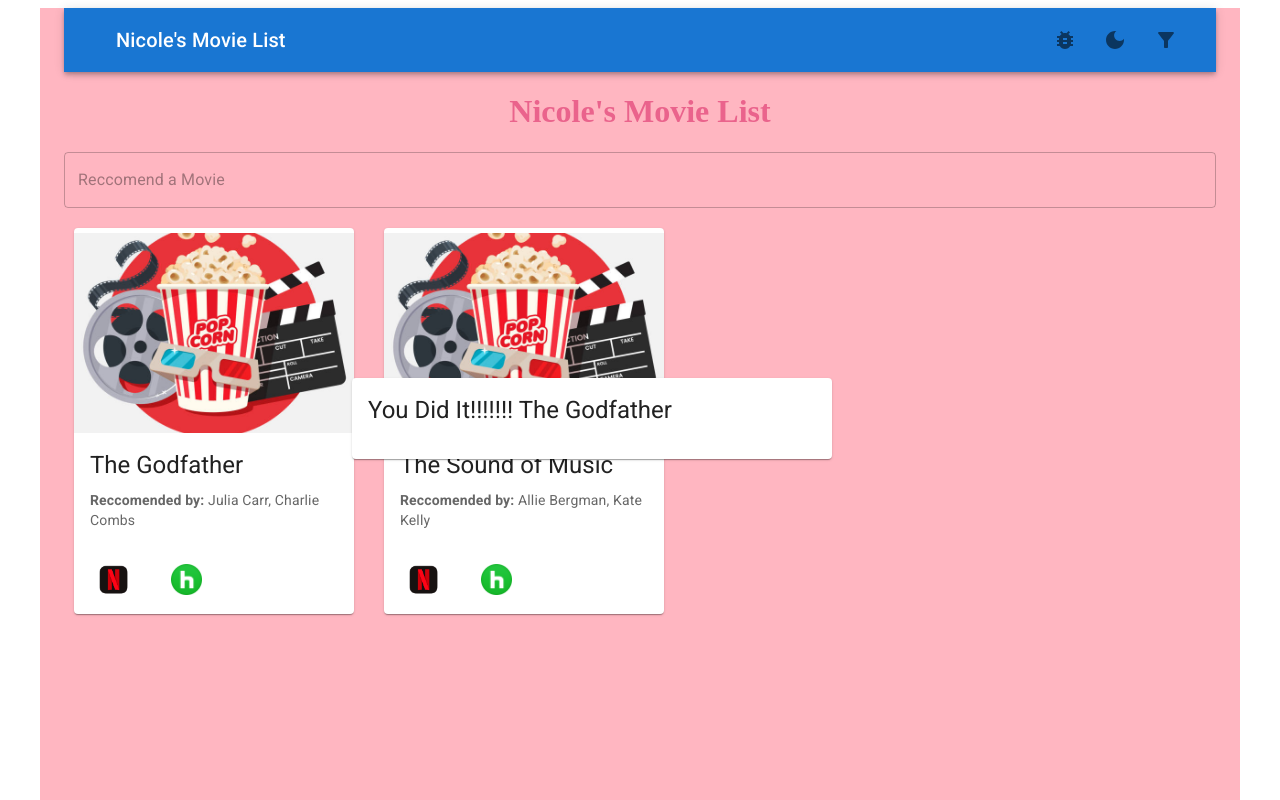
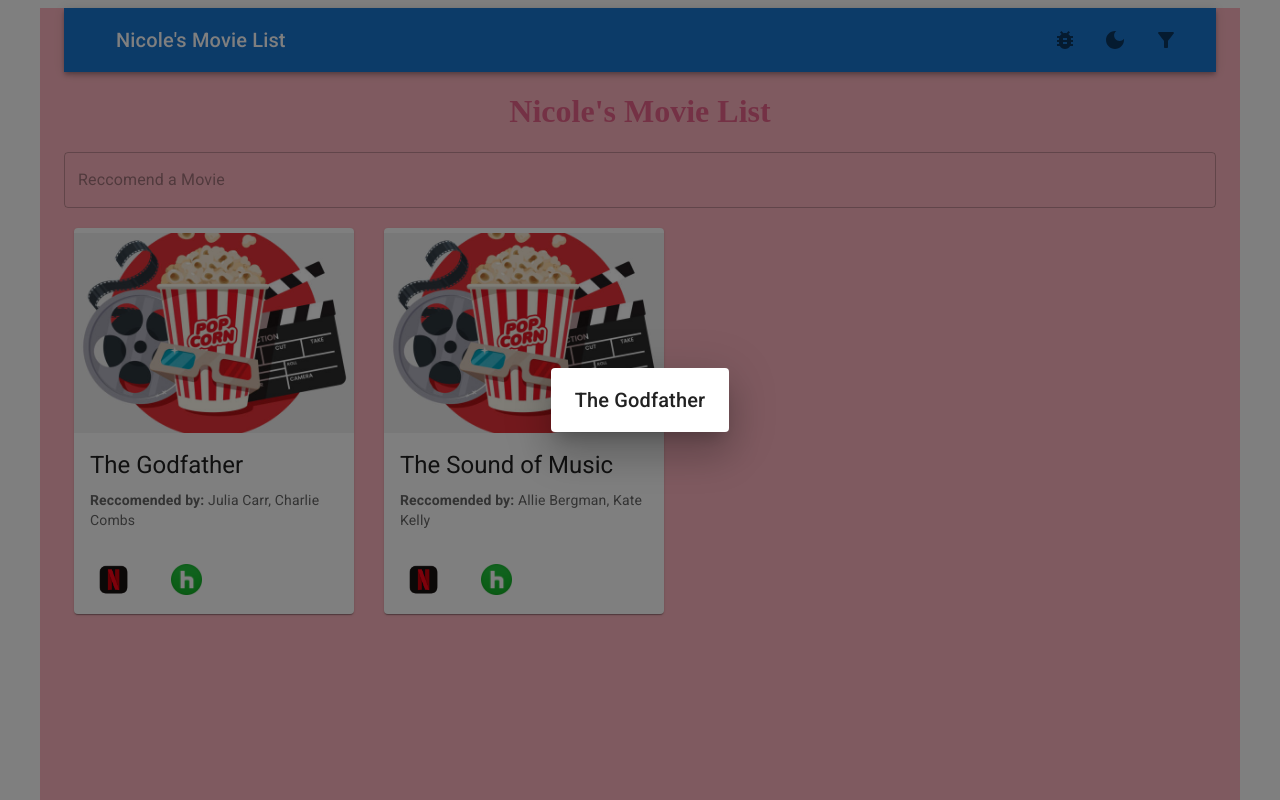
Before and after one commit to nicoppola/Movie-List-Client, a React app: page / in a window 1280 px wide. Both pictures are taken after a click on the button 114 px from the left and 579 px from the top of the page. Shown: the top 800 px of the page. Built offline with nearby package versions, Linux system fonts and the light colour scheme.

Commit message:
converted expanded card to a dialog

```diff
--- a/src/App.js
+++ b/src/App.js
@@ -2,10 +2,8 @@ import React, { useEffect, useRef, useState } from "react";
 import Container from "@mui/material/Container";
 import TextField from "@mui/material/TextField";
 import MovieCard from "./components/MovieCard";
-import MovieCardExpanded from "./components/MovieCardExpanded";
-import MovieCardSmall from "./components/MovieCardSmall";
+import MovieDialog from "./components/MovieDialog";
 import TopAppBar from "./components/TopAppBar";
-import Grow from "@mui/material/Grow";
 
 const movies = [
   {
@@ -26,18 +24,20 @@ function App() {
   const [isExpanded, setIsExpanded] = React.useState(false);
   const [expendedMovie, setExpendedMovie] = React.useState("");
 
-  const handleClickGrow = (movieName) => {
+  const handleClickOpen = (movieName) => {
     setIsExpanded((prev) => !prev);
     setExpendedMovie(movieName);
-    console.log("in App function!!!");
-    console.log("Name: ", expendedMovie);
+  };
+
+  const handleClose = () => {
+    setIsExpanded(false);
   };
 
   const elementRef = useRef();
 
   const movieCards = movies.map((movie) => (
-    <MovieCardSmall
-      onClick={handleClickGrow}
+    <MovieCard
+      onClick={handleClickOpen}
       ref={elementRef}
       innerRef={movie.id}
       id={movie.id}
@@ -62,30 +62,12 @@ function App() {
           style={{ display: "flex", flexWrap: "wrap", position: "relative" }}
         >
           {movieCards}
-          <Grow
-            in={isExpanded}
-            appear={true}
-            mountOnEnter={true}
-            unmountOnExit={true}
-            timeout={500}
-            style={{
-              position: "absolute",
-              transformOrigin: "center",
-              margin: "0 auto",
-              top: "40%",
-              left: "25%",
-              //transform: "translate(-50%, -50%)",
-            }}
-          >
-            <MovieCardExpanded
-              ref={elementRef}
-              innerRef={123}
-              id={123}
-              key={123}
-              name={expendedMovie}
-              reccomenders={"reccomenders"}
-            />
-          </Grow>
+          <MovieDialog
+            ref={elementRef}
+            name={expendedMovie}
+            open={isExpanded}
+            onClose={handleClose}
+          />
         </div>
       </div>
     </Container>
--- a/src/components/MovieCard.js
+++ b/src/components/MovieCard.js
@@ -1,60 +1,49 @@
-import React, { useState, useRef, forwardRef } from "react";
-import MovieCardSmall from "./MovieCardSmall";
-import MovieCardExpanded from "./MovieCardExpanded";
-import Grow from "@mui/material/Grow";
-import { Box } from "@mui/material";
-import { Container } from "@mui/material";
+import React, { forwardRef } from "react";
+import Card from "@mui/material/Card";
+import CardActions from "@mui/material/CardActions";
+import CardContent from "@mui/material/CardContent";
+import CardMedia from "@mui/material/CardMedia";
+import Button from "@mui/material/Button";
+import Typography from "@mui/material/Typography";
+import movieImage from "../images/movie-img.jpeg";
+import netflixIcon from "../images/netflix-icon.png";
+import huluIcon from "../images/hulu-icon.png";
 
-export default function MovieCard(props) {
-  const [isExpanded, setIsExpanded] = React.useState(false);
+const MovieCard = forwardRef(function (props, ref) {
+  return (
+    <Card
+      onClick={() => props.onClick(props.name)}
+      ref={ref}
+      sx={{ width: 280 }}
+      style={{
+        margin: "20px 20px 20px 10px",
+      }}
+    >
+      <CardMedia
+        style={{ height: "200px", paddingTop: "2%" }}
+        component="img"
+        alt="movie image"
+        height="140"
+        image={movieImage}
+      />
+      <CardContent>
+        <Typography gutterBottom variant="h5" component="div">
+          {props.name}
+        </Typography>
+        <Typography variant="body2" color="text.secondary">
+          <b>Reccomended by:</b> {props.reccomenders}
+        </Typography>
+      </CardContent>
+      <CardActions>
+        <Button>
+          <img src={netflixIcon} width="40" alt="netflix" />
+        </Button>
+        <Button>
+          <img src={huluIcon} width="31" alt="hulu" />
+        </Button>
+      </CardActions>
+    </Card>
+  );
+});
 
-  const handleClickGrow = () => {
-    console.log("in function!!!");
-    setIsExpanded((prev) => !prev);
-  };
-
-  const elementRef = useRef();
-
-  const duration = 300;
-
-  const defaultStyle = {
-    transition: `opacity ${duration}ms ease-in-out`,
-    opacity: 0,
-  };
-
-  return (
-    <Box sx={{ display: "flex" }}>
-      <MovieCardSmall
-        onClick={handleClickGrow}
-        ref={elementRef}
-        innerRef={props.id}
-        id={props.id}
-        key={props.id}
-        name={props.name}
-        reccomenders={props.reccomenders}
-      />
-      <Grow
-        in={isExpanded}
-        appear={true}
-        mountOnEnter={true}
-        unmountOnExit={true}
-        timeout={500}
-        style={{
-          position: "absolute",
-          transformOrigin: "center",
-        }}
-      >
-        <MovieCardExpanded
-          onClick={handleClickGrow}
-          appear={isExpanded}
-          ref={elementRef}
-          innerRef={props.id}
-          id={props.id}
-          key={props.id}
-          name={props.name}
-          reccomenders={props.reccomenders}
-        />
-      </Grow>
-    </Box>
-  );
-}
+export default MovieCard;
--- a/src/components/MovieCardSmall.js
+++ /dev/null
@@ -1,55 +0,0 @@
-import React, {
-  useState,
-  createRef,
-  forwardRef,
-  useCallback,
-  bind,
-} from "react";
-import Card from "@mui/material/Card";
-import CardActions from "@mui/material/CardActions";
-import CardContent from "@mui/material/CardContent";
-import CardMedia from "@mui/material/CardMedia";
-import Button from "@mui/material/Button";
-import Typography from "@mui/material/Typography";
-import movieImage from "../images/movie-img.jpeg";
-import netflixIcon from "../images/netflix-icon.png";
-import huluIcon from "../images/hulu-icon.png";
-
-const MovieCardSmall = forwardRef(function (props, ref) {
-  return (
-    <Card
-      onClick={() => props.onClick(props.name)}
-      ref={ref}
-      sx={{ width: 280 }}
-      style={{
-        margin: "20px 20px 20px 10px",
-      }}
-    >
-      <CardMedia
-        style={{ height: "200px", paddingTop: "2%" }}
-        component="img"
-        alt="movie image"
-        height="140"
-        image={movieImage}
-      />
-      <CardContent>
-        <Typography gutterBottom variant="h5" component="div">
-          {props.name}
-        </Typography>
-        <Typography variant="body2" color="text.secondary">
-          <b>Reccomended by:</b> {props.reccomenders}
-        </Typography>
-      </CardContent>
-      <CardActions>
-        <Button>
-          <img src={netflixIcon} width="40" alt="netflix" />
-        </Button>
-        <Button>
-          <img src={huluIcon} width="31" alt="hulu" />
-        </Button>
-      </CardActions>
-    </Card>
-  );
-});
-
-export default MovieCardSmall;
--- a/src/components/MovieCardExpanded.js
+++ b/src/components/MovieDialog.js
@@ -10,31 +10,15 @@ import Grow from "@mui/material/Grow";
 import movieImage from "../images/movie-img.jpeg";
 import netflixIcon from "../images/netflix-icon.png";
 import huluIcon from "../images/hulu-icon.png";
+import { Dialog, DialogTitle } from "@mui/material";
 
 const MovieCardExpanded = forwardRef(function (props, ref) {
+  const { name, open, onClose } = props;
+
   return (
-    <Card
-      onClick={props.onClick}
-      ref={ref}
-      sx={{ width: 480 }}
-      style={{
-        margin: "20px 20px 20px 10px",
-        ...props.style,
-      }}
-    >
-      <CardContent>
-        <Typography gutterBottom variant="h5" component="div">
-          You Did It!!!!!!! {props.name}
-        </Typography>
-      </CardContent>
-    </Card>
-    // <Paper
-    //   sx={{ width: 300 }}
-    //   elevation={3}
-    //   style={{
-    //     margin: "20px 20px 20px 10px",
-    //   }}
-    // />
+    <Dialog onClose={onClose} open={open} ref={ref}>
+      <DialogTitle>{name}</DialogTitle>
+    </Dialog>
   );
 });
 
```
